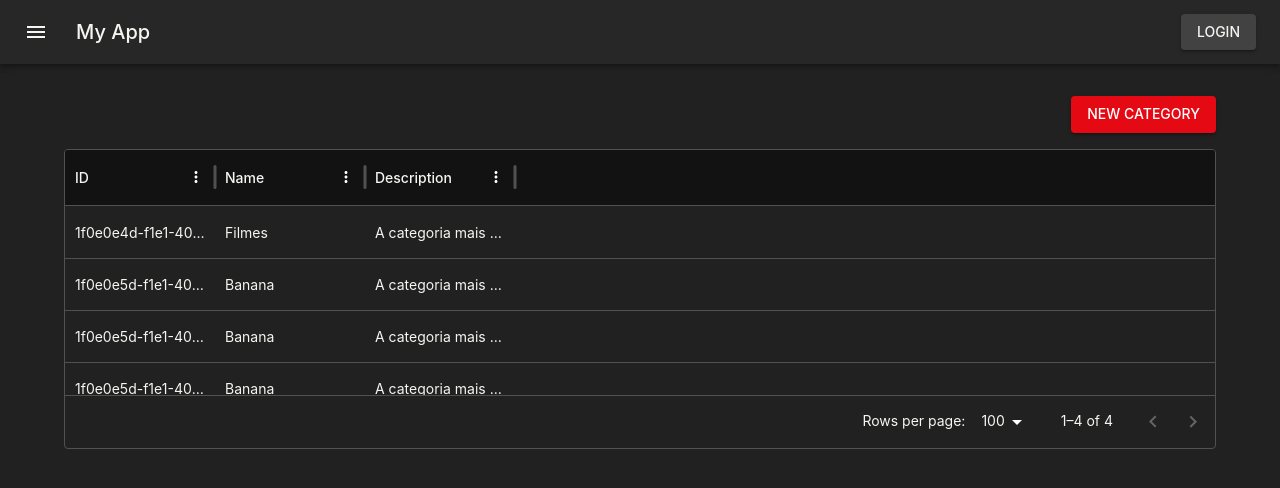
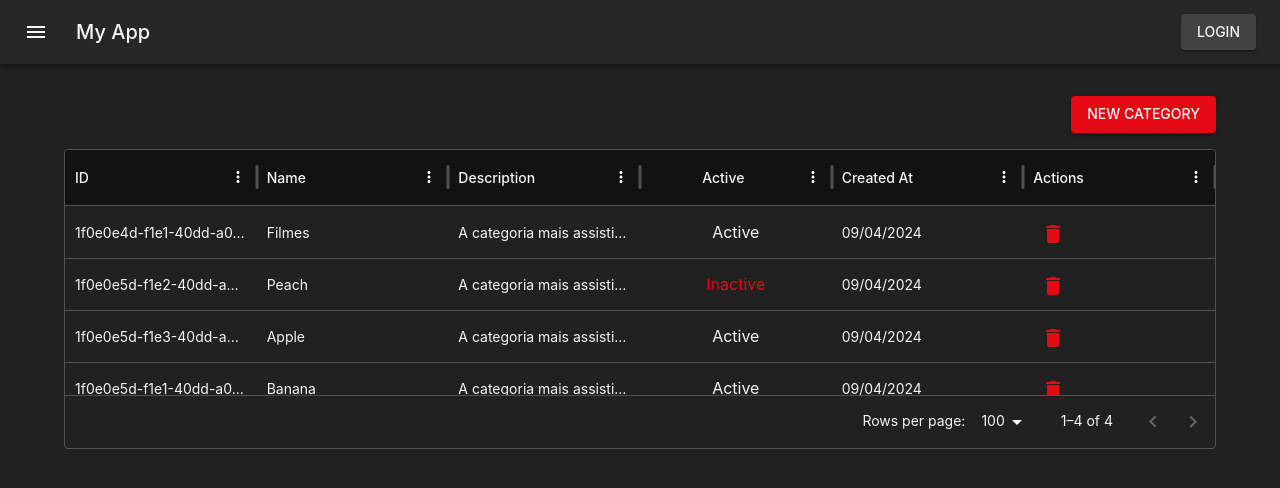
Before and after one commit to CelsoTaliatelli/app-admin-videos-frontend-react, a React (Create React App) app: page / in a window 1280 px wide. Shown: the top 488 px of the page. Built offline with nearby package versions, Linux system fonts and the light colour scheme.

Commit message:
customizando campos do datagrid

```diff
--- a/package.json
+++ b/package.json
@@ -5,7 +5,7 @@
   "dependencies": {
     "@emotion/react": "^11.11.4",
     "@emotion/styled": "^11.11.5",
-    "@mui/icons-material": "^5.15.18",
+    "@mui/icons-material": "^5.15.19",
     "@mui/material": "^5.15.18",
     "@mui/x-data-grid": "^7.5.1",
     "@reduxjs/toolkit": "^1.9.7",
--- a/src/features/categories/ListCategory.tsx
+++ b/src/features/categories/ListCategory.tsx
@@ -1,8 +1,10 @@
-import { Box, Typography, Button } from "@mui/material"
+import { Box, Typography, Button, IconButton } from "@mui/material"
 import { useAppSelector } from "../../app/hooks";
 import { SelectCategories } from "./categoriesSlice";
 import { Link } from "react-router-dom";
-import { DataGrid, GridColDef, GridRowsProp } from '@mui/x-data-grid';
+import { DataGrid, GridColDef, GridRenderCellParams, GridRowsProp } from '@mui/x-data-grid';
+import DeleteIcon from '@mui/icons-material/Delete';
+
 
 const CreateCategory = () => {
     const categories = useAppSelector(SelectCategories);
@@ -10,14 +12,46 @@ const CreateCategory = () => {
     const rows: GridRowsProp = categories.map((category) => ({
         id: category.id,
         name: category.name,
-        description: category.description
+        description: category.description,
+        is_active: category.is_active,
+        created_at: new Date(category.created_at).toLocaleDateString('pt-BR') as string
     }));
 
     const columns: GridColDef[] = [
-        { field: 'id', headerName: 'ID', width: 150 },
-        { field: 'name', headerName: 'Name', width: 150 },
-        { field: 'description', headerName: 'Description', width: 150 },
+        { field: 'id', headerName: 'ID', flex:1},
+        { field: 'name', headerName: 'Name', flex:1},
+        { field: 'description', headerName: 'Description',flex:1 },
+        { field: 'is_active', headerName: 'Active',flex:1, type: 'boolean',
+            renderCell: renderIsActiveCell
+        },
+        { field: 'created_at', headerName: 'Created At',flex:1 },
+        {
+            field: 'actions',
+            headerName: 'Actions',
+            flex: 1,
+            renderCell: renderActionsCell
+        }
       ];
+
+    function renderIsActiveCell(row: GridRenderCellParams){
+        return (
+            <Typography color={row.value ? 'primary': 'secondary'}>
+                {row.value? 'Active' : 'Inactive'}
+            </Typography>
+        )
+    }
+
+    function renderActionsCell(row: GridRenderCellParams){
+        return (
+               <IconButton
+                color="secondary"
+                onClick={() => console.log('click')}
+                aria-label="delete"
+               >
+                <DeleteIcon />
+               </IconButton>
+        )
+    }
 
     return (
         <Box maxWidth="lg" sx={{mt:3, mb:4}}>
--- a/src/features/categories/categoriesSlice.ts
+++ b/src/features/categories/categoriesSlice.ts
@@ -23,8 +23,8 @@ const category : Category = {
 
 export const initialState = [
     category,
-    {...category, id:"1f0e0e5d-f1e1-40dd-a076-0f0693a5f170", name:"Peach"},
-    {...category, id:"1f0e0e5d-f1e1-40dd-a076-0f0693a5f170", name:"Apple"},
+    {...category, id:"1f0e0e5d-f1e2-40dd-a076-0f0693a5f170", name:"Peach",is_active:false},
+    {...category, id:"1f0e0e5d-f1e3-40dd-a076-0f0693a5f170", name:"Apple"},
     {...category, id:"1f0e0e5d-f1e1-40dd-a076-0f0693a5f170", name:"Banana"}
 ];
 
```
Also changed, not shown: 1 other file (tests, documents, lock files or other folders).
